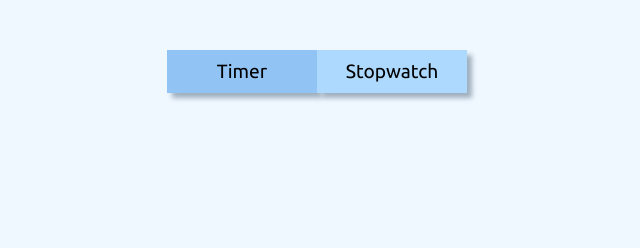
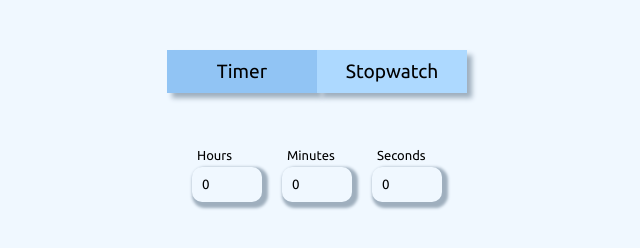
Before and after one commit to jkmathilda/front-clockapp, a plain HTML site: page index.html in a window 1280 px wide. Both pictures are taken after a click on the button "Timer". Shown: the whole page, without its empty margins (323-963 px from the left). Drawn offline with Linux system fonts and the light colour scheme.

Commit message:
Input box

```diff
--- a/index.html
+++ b/index.html
@@ -1,9 +1,9 @@
 <!DOCTYPE html>
 <html lang="en">
   <head>
-    <meta charset="UTF-8">
-    <meta name="viewport" content="width=device-width, initial-scale=1.0">
-    <link rel="stylesheet" href="./style.css">
+    <meta charset="UTF-8" />
+    <meta name="viewport" content="width=device-width, initial-scale=1.0" />
+    <link rel="stylesheet" href="./style.css" />
     <title>Clock</title>
   </head>
   <body>
@@ -11,6 +11,7 @@
       <button id="btn_timer" onclick="timer_mode()">Timer</button>
       <button id="btn_stopwatch" onclick="stopwatch_mode()">Stopwatch</button>
     </div>
+    <div id="content"></div>
 
     <script src="script.js"></script>
   </body>
--- a/script.js
+++ b/script.js
@@ -7,11 +7,26 @@ function changeBackgroundColor(to, from) {
 
 function timer_mode() {
   changeBackgroundColor("btn_timer", "btn_stopwatch");
-}
-
-function stopwatch_mode() {
+  content.innerHTML = "";
+  document.querySelector("#content").innerHTML = `
+    <div id="timer_input">
+    <div class="container">
+    <div class="label">Hours</div>
+    <input type="number" min="0" max="30" value="0" placeholder="Hour" />
+    </div>
+    <div class="container">
+    <div class="label">Minutes</div>
+    <input type="number" min="0" max="59" value="0" placeholder="Minute" />
+    </div>
+    <div class="container">
+    <div class="label">Seconds</div>
+    <input type="number" min="0" max="59" value="0" placeholder="Second" />
+    </div>
+    </div>
+    `;
 }
 
 function stopwatch_mode() {
   changeBackgroundColor("btn_stopwatch", "btn_timer");
+  content.innerHTML = "";
 }
--- a/style.css
+++ b/style.css
@@ -11,7 +11,6 @@
   margin: 50px 20px;
 }
 
-
 button {
   padding: 10px 20px;
   width: 150px;
@@ -21,7 +20,32 @@ button {
   background-color: rgb(173, 217, 255);
   box-shadow: 5px 5px 5px rgb(159, 175, 190);
   cursor: pointer;
+  transition: background-color 0.3s;
 }
 button:hover {
     background-color: rgb(138, 200, 255);
 }
+
+#content {
+    display: flex;
+    justify-content: center;
+}
+
+input {
+    outline: none;
+    border: none;
+    box-shadow: 3px 3px 3px 3px rgb(159, 175, 190);
+    border-radius: 10px;
+    padding: 10px;
+    margin: 0px 10px;
+    width: 50px;
+}
+
+#timer_input {
+    display: flex;
+}
+
+.label {
+    margin: 5px 15px;
+    font-size: small;
+}
```
Lines whose indentation alone changed are shown as unchanged.
